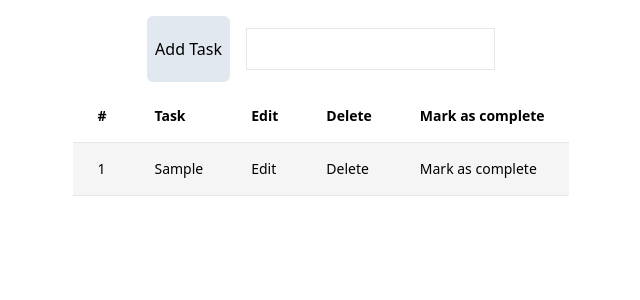
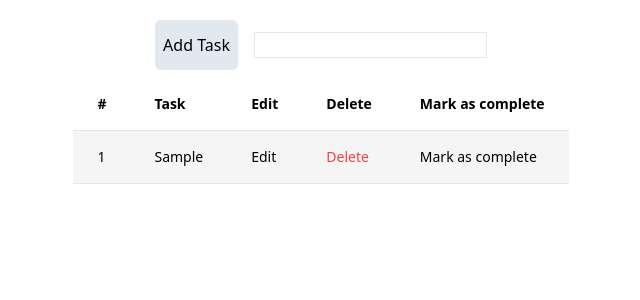
Before and after one commit to tanveer19/job-task-09-qtec-todoapp, a React (Vite) app: page / in a window 1280 px wide. Both pictures are taken after typing "Sample" into the empty fields and a click on the button "Add Task". Shown: the top 300 px of the page, without its empty margins (319-959 px from the left). Built offline with nearby package versions, Linux system fonts and the light colour scheme.

Commit message:
edit and delete done

```diff
--- a/src/pages/Home/Home.jsx
+++ b/src/pages/Home/Home.jsx
@@ -1,12 +1,13 @@
-import React from "react";
-import { useEffect } from "react";
-import { useState } from "react";
+import React, { useState, useEffect } from "react";
 
 const Home = () => {
   const [tasks, setTasks] = useState(() => {
     const savedTasks = localStorage.getItem("tasks");
     if (savedTasks) {
-      return JSON.parse(savedTasks);
+      return JSON.parse(savedTasks).map((task) => ({
+        name: task,
+        isEditing: false,
+      }));
     } else {
       return [];
     }
@@ -15,24 +16,46 @@ const Home = () => {
   const [newTask, setNewTask] = useState("");
 
   useEffect(() => {
-    localStorage.setItem("tasks", JSON.stringify(tasks));
+    localStorage.setItem(
+      "tasks",
+      JSON.stringify(tasks.map((task) => task.name))
+    );
   }, [tasks]);
 
   const addTask = () => {
     if (newTask !== "") {
-      setTasks([...tasks, newTask]);
+      setTasks([...tasks, { name: newTask, isEditing: false }]);
       setNewTask("");
     }
   };
+
+  const edit = (index) => {
+    const newTasks = [...tasks];
+    newTasks[index].isEditing = true;
+    setTasks(newTasks);
+  };
+
+  const updateTask = (index, value) => {
+    const newTasks = [...tasks];
+    newTasks[index] = { ...newTasks[index], name: value };
+    setTasks(newTasks);
+  };
+
+  const deleteTask = (index) => {
+    const newTasks = [...tasks];
+    newTasks.splice(index, 1);
+    setTasks(newTasks);
+  };
+
   return (
-    <div className="flex flex-col justify-center items-center my-4">
+    <div className="flex flex-col justify-center items-center h-auto my-5">
       <div className="flex gap-4">
         <button className="bg-slate-200 p-2 rounded-md" onClick={addTask}>
           Add Task
         </button>
         <form className="">
           <input
-            className="border my-3 p-2"
+            className="border my-3"
             type="text"
             value={newTask}
             onChange={(e) => setNewTask(e.target.value)}
@@ -69,13 +92,32 @@ const Home = () => {
                       key={index}
                       className="border-b bg-neutral-100 dark:border-neutral-500 dark:bg-neutral-700"
                     >
-                      <td className="whitespace-nowrap px-6 py-4 font-medium">
+                      <td className="whitespace-normal px-6 py-4 font-medium">
                         {index + 1}
                       </td>
-                      <td className="whitespace-nowrap px-6 py-4">{task}</td>
-                      <td className="whitespace-nowrap px-6 py-4">Edit</td>
-                      <td className="whitespace-nowrap px-6 py-4">Delete</td>
-                      <td className="whitespace-nowrap px-6 py-4">
+                      <td className="whitespace-normal px-6 py-4">
+                        {task.isEditing ? (
+                          <input
+                            type="text"
+                            value={task.name}
+                            onChange={(e) => updateTask(index, e.target.value)}
+                          />
+                        ) : (
+                          task.name
+                        )}
+                      </td>
+                      <td className="whitespace-normal px-6 py-4">
+                        <button onClick={() => edit(index)}>Edit</button>
+                      </td>
+                      <td className="whitespace-normal px-6 py-4">
+                        <button
+                          onClick={() => deleteTask(index)}
+                          className="text-red-500"
+                        >
+                          Delete
+                        </button>
+                      </td>
+                      <td className="whitespace-normal px-6 py-4">
                         Mark as complete
                       </td>
                     </tr>
```
